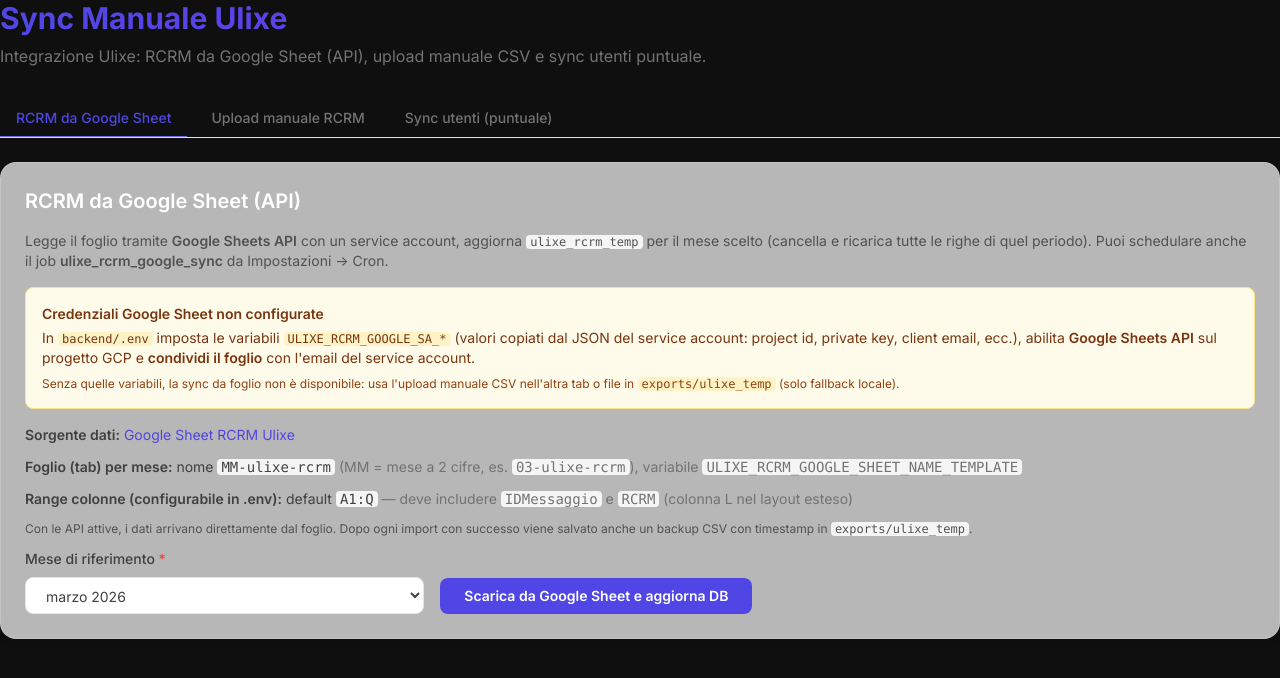
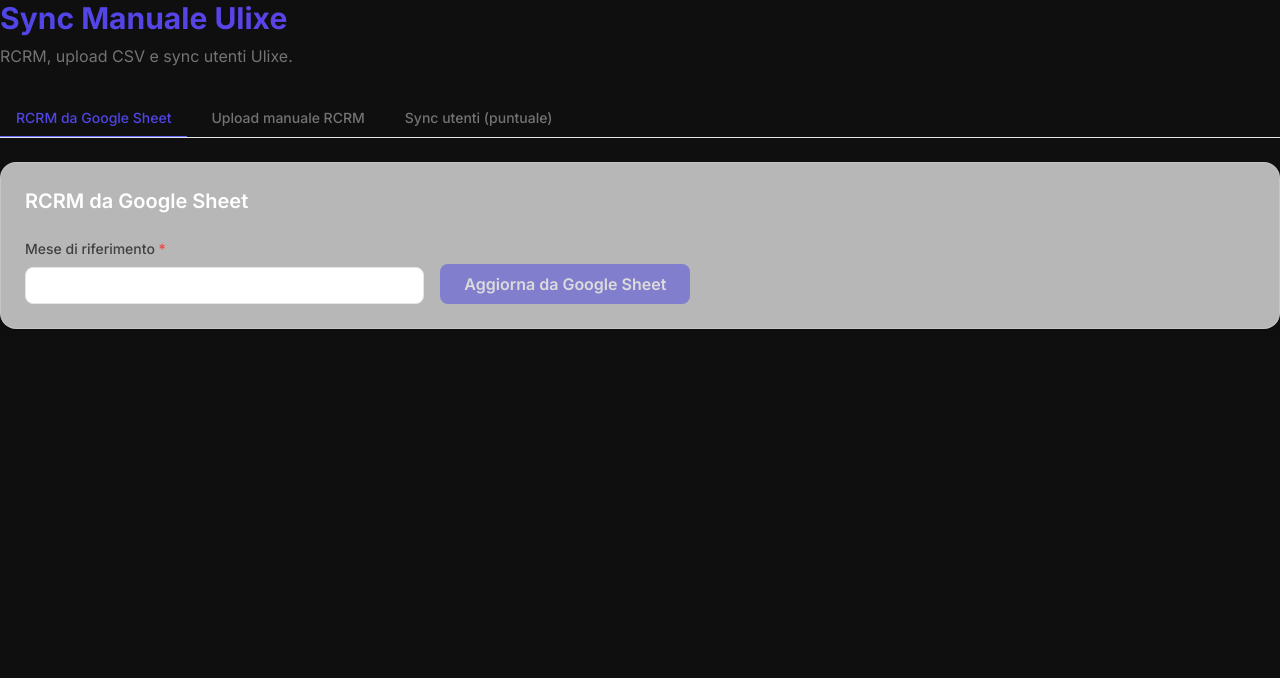
Before and after one commit to giorgio-triboo/adv-journey, a Python web app: template frontend/templates/settings_ulixe_sync.html in a window 1280 px wide. Shown: the top 678 px of the page. Run offline with Jinja, Linux system fonts and the light colour scheme; the template is opened without the code that fills it, so the values that code supplies are empty; some libraries are stand-ins or nearby versions.

Commit message:
ui: semplifica settings Ulixe — meno testo tecnico, solo form essenziali
- Tab RCRM Google: titolo, mese, pulsante (disabilitato se non configurato)
- Upload e sync utenti: rimossi paragrafi e box .env; etichette più brevi

Made-with: Cursor

```diff
--- a/frontend/templates/settings_ulixe_sync.html
+++ b/frontend/templates/settings_ulixe_sync.html
@@ -4,7 +4,7 @@
 <div class="animate-fadeInUp">
     <div class="mb-8">
         <h1 class="text-3xl font-bold gradient-text">Sync Manuale Ulixe</h1>
-        <p class="text-neutral-500 mt-2">Integrazione Ulixe: RCRM da Google Sheet (API), upload manuale CSV e sync utenti puntuale.</p>
+        <p class="text-neutral-500 mt-2">RCRM, upload CSV e sync utenti Ulixe.</p>
     </div>
 
     <!-- Tabs: flex-nowrap + scroll orizzontale così le 3 tab restano sempre accessibili -->
@@ -37,61 +37,11 @@
         </nav>
     </div>
 
-    <!-- TAB 1: Scraping automatico -->
+    <!-- TAB 1: RCRM da Google Sheet -->
     <div id="ulixe-tab-scraping" class="space-y-4">
         <div class="glass-card p-6 mb-6">
-            <h2 class="text-xl font-semibold mb-4">RCRM da Google Sheet (API)</h2>
-            <p class="text-sm text-neutral-600 mb-4">
-                Legge il foglio tramite <span class="font-semibold">Google Sheets API</span> con un service account,
-                aggiorna <code class="bg-neutral-100 px-1 rounded text-xs">ulixe_rcrm_temp</code> per il mese scelto
-                (cancella e ricarica tutte le righe di quel periodo). Puoi schedulare anche il job
-                <span class="font-semibold">ulixe_rcrm_google_sync</span> da Impostazioni → Cron.
-            </p>
-            {% if not google_rcrm_configured %}
-            <div class="mb-4 p-4 rounded-lg bg-amber-50 border border-amber-200 text-amber-900 text-sm">
-                <p class="font-semibold mb-1">Credenziali Google Sheet non configurate</p>
-                <p class="mb-2">
-                    In <code class="bg-amber-100 px-1 rounded text-xs">backend/.env</code> imposta le variabili
-                    <code class="bg-amber-100 px-1 rounded text-xs">ULIXE_RCRM_GOOGLE_SA_*</code>
-                    (valori copiati dal JSON del service account: project id, private key, client email, ecc.),
-                    abilita <span class="font-semibold">Google Sheets API</span> sul progetto GCP e
-                    <span class="font-semibold">condividi il foglio</span> con l&apos;email del service account.
-                </p>
-                <p class="text-xs text-amber-800">
-                    Senza quelle variabili, la sync da foglio non è disponibile: usa l&apos;upload manuale CSV nell&apos;altra tab o file in <code class="bg-amber-100 px-1 rounded">exports/ulixe_temp</code> (solo fallback locale).
-                </p>
-            </div>
-            {% endif %}
-            <div class="space-y-3 text-sm text-neutral-700">
-                <div>
-                    <span class="font-semibold">Sorgente dati:</span>
-                    <a href="https://docs.google.com/spreadsheets/d/19pQMgXp9IqzDxFsE7lBIiLZig5bMYCIOvbRJcZGfGtc/edit?gid=1885924564#gid=1885924564"
-                       target="_blank"
-                       rel="noopener noreferrer"
-                       class="text-indigo-600 hover:underline break-all">
-                        Google Sheet RCRM Ulixe
-                    </a>
-                </div>
-                <div>
-                    <span class="font-semibold">Foglio (tab) per mese:</span>
-                    nome <code class="bg-neutral-100 px-1 rounded">MM-ulixe-rcrm</code>
-                    <span class="text-neutral-500">(MM = mese a 2 cifre, es. <code class="bg-neutral-100 px-1 rounded">03-ulixe-rcrm</code>), variabile <code class="bg-neutral-100 px-1 rounded">ULIXE_RCRM_GOOGLE_SHEET_NAME_TEMPLATE</code></span>
-                </div>
-                <div>
-                    <span class="font-semibold">Range colonne (configurabile in .env):</span>
-                    default <code class="bg-neutral-100 px-1 rounded">A1:Q</code>
-                    <span class="text-neutral-500">— deve includere <code class="bg-neutral-100 px-1 rounded">IDMessaggio</code> e <code class="bg-neutral-100 px-1 rounded">RCRM</code> (colonna L nel layout esteso)</span>
-                </div>
-                {% if google_rcrm_configured %}
-                <div class="text-xs text-green-800 bg-green-50 border border-green-100 rounded px-3 py-2">
-                    Service account configurato: la sync userà le API Google (fallback su file locali solo se disabiliti le credenziali).
-                </div>
-                {% endif %}
-                <form id="ulixeRcrmAutoSyncForm" class="mt-4 space-y-3">
-                    <p class="text-xs text-neutral-600">
-                        Con le API attive, i dati arrivano direttamente dal foglio. Dopo ogni import con successo viene salvato anche un backup CSV con timestamp in
-                        <code class="bg-neutral-100 px-1 rounded">exports/ulixe_temp</code>.
-                    </p>
+            <h2 class="text-xl font-semibold mb-6">RCRM da Google Sheet</h2>
+            <form id="ulixeRcrmAutoSyncForm" class="space-y-4">
                 <div class="grid grid-cols-1 md:grid-cols-3 gap-4 items-end">
                     <div>
                         <label class="block text-sm font-medium text-neutral-700 mb-2">
@@ -106,32 +56,26 @@
                             <!-- Opzioni valorizzate via JS -->
                         </select>
                     </div>
-                        <div class="flex flex-col gap-2 md:col-span-2">
-                            <div class="flex flex-wrap items-center gap-4">
+                    <div class="flex flex-wrap items-center gap-4 md:col-span-2">
                         <button
                             type="submit"
-                                class="px-6 py-2 bg-indigo-600 text-white font-semibold rounded-lg hover:bg-indigo-700 transition-all"
+                            class="px-6 py-2 bg-indigo-600 text-white font-semibold rounded-lg hover:bg-indigo-700 transition-all disabled:opacity-50 disabled:cursor-not-allowed"
+                            {% if not google_rcrm_configured %}disabled title="Sincronizzazione non configurata"{% endif %}
                         >
-                                Scarica da Google Sheet e aggiorna DB
+                            Aggiorna da Google Sheet
                         </button>
                         <span id="ulixeRcrmAutoSyncStatus" class="text-xs text-neutral-500"></span>
-                            </div>
                     </div>
                 </div>
                 <div id="ulixeRcrmAutoSyncResult" class="hidden mt-3 text-xs"></div>
             </form>
         </div>
     </div>
-    </div>
 
     <!-- TAB 2: Upload manuale -->
     <div id="ulixe-tab-upload" class="hidden space-y-4">
         <div class="glass-card p-6 mb-6">
-            <h2 class="text-xl font-semibold mb-4">Upload RCRM mensile (Ulixe)</h2>
-            <p class="text-sm text-neutral-600 mb-4">
-                Carica il file RCRM Ulixe per un mese specifico. Il caricamento <span class="font-semibold">sovrascrive completamente</span>
-                i dati esistenti per il mese selezionato per evitare duplicazioni.
-            </p>
+            <h2 class="text-xl font-semibold mb-6">Upload RCRM mensile</h2>
 
             <form id="ulixeRcrmUploadForm" class="space-y-4" enctype="multipart/form-data">
                 <div class="grid grid-cols-1 md:grid-cols-2 gap-4">
@@ -146,13 +90,10 @@
                             class="w-full px-4 py-2 rounded-lg border border-neutral-200 focus:ring-2 focus:ring-indigo-500 outline-none"
                             required
                         />
-                        <p class="text-xs text-neutral-500 mt-1">
-                            Esempio: 2026-03 per il file <code class="bg-neutral-100 px-1 rounded">rcrm-0326.csv</code>.
-                        </p>
                     </div>
                     <div>
                         <label class="block text-sm font-medium text-neutral-700 mb-2">
-                            File RCRM Ulixe (CSV) <span class="text-red-500">*</span>
+                            File CSV <span class="text-red-500">*</span>
                         </label>
                         <input
                             type="file"
@@ -162,10 +103,6 @@
                             class="w-full text-sm text-neutral-700"
                             required
                         />
-                        <p class="text-xs text-neutral-500 mt-1">
-                            Usa il template come <code class="bg-neutral-100 px-1 rounded">rcrm-0326.csv</code> con colonne
-                            <code>IDMessaggio</code> e <code>RCRM</code>.
-                        </p>
                     </div>
                 </div>
 
@@ -192,33 +129,20 @@
 
     <!-- TAB 3: Sync utenti puntuale -->
     <div id="ulixe-tab-sync" class="hidden space-y-4">
-        {% if not ulixe_configured %}
-        <div class="glass-card mb-6 p-4 bg-red-50 border-l-4 border-red-400">
-            <h3 class="font-semibold text-red-900 mb-2">⚠️ Credenziali Ulixe non configurate</h3>
-            <p class="text-sm text-red-700">
-                Le credenziali Ulixe non sono configurate nel file <code class="bg-red-100 px-2 py-1 rounded">.env</code>.
-                Configura <code>ULIXE_USER</code>, <code>ULIXE_PASSWORD</code> e <code>ULIXE_WSDL</code> per abilitare il sync.
-            </p>
-        </div>
-        {% endif %}
-
         <div class="glass-card p-6 mb-6">
-            <h2 class="text-xl font-semibold mb-4">Sincronizzazione User ID</h2>
+            <h2 class="text-xl font-semibold mb-6">Sync utenti</h2>
 
             <form id="ulixeSyncForm" class="space-y-4">
                 <div>
                     <label class="block text-sm font-medium text-neutral-700 mb-2">
-                        User ID Ulixe <span class="text-red-500">*</span>
+                        User ID <span class="text-red-500">*</span>
                     </label>
                     <textarea
                         id="userIdsInput"
                         rows="5"
-                        placeholder="Inserisci gli user_id, uno per riga (max 10)&#10;Esempio:&#10;12345&#10;67890"
+                        placeholder="Uno per riga, max 10"
                         class="w-full px-4 py-2 rounded-lg border border-neutral-200 focus:ring-2 focus:ring-indigo-500 outline-none"
                         required></textarea>
-                    <p class="text-xs text-neutral-500 mt-1">
-                        Inserisci gli user_id (external_user_id) delle lead da sincronizzare, uno per riga. Massimo 10 user_id per volta.
-                    </p>
                     <p class="text-xs text-neutral-500 mt-1" id="userIdsCount">
                         <span id="currentCount">0</span> / 10 user_id inseriti
                     </p>
@@ -228,8 +152,8 @@
                     <button
                         type="submit"
                         class="px-6 py-2 bg-indigo-600 text-white font-semibold rounded-lg hover:bg-indigo-700 transition-all disabled:opacity-50 disabled:cursor-not-allowed"
-                        {% if not ulixe_configured %}disabled{% endif %}>
-                        Avvia Sync
+                        {% if not ulixe_configured %}disabled title="Sync non configurato"{% endif %}>
+                        Avvia sync
                     </button>
                     <button
                         type="button"
@@ -243,8 +167,7 @@
 
         {% if leads_examples %}
         <div class="glass-card p-6">
-            <h2 class="text-xl font-semibold mb-4">Esempi di User ID disponibili</h2>
-            <p class="text-sm text-neutral-600 mb-4">Clicca su un user_id per copiarlo nel form sopra.</p>
+            <h2 class="text-lg font-semibold mb-4">Esempi</h2>
 
             <div class="grid grid-cols-1 md:grid-cols-2 lg:grid-cols-3 gap-3">
                 {% for lead in leads_examples %}
@@ -658,7 +581,7 @@ if (rcrmForm) {
     } finally {
         if (submitButton) {
             submitButton.disabled = false;
-            submitButton.textContent = 'Avvia Sync';
+            submitButton.textContent = 'Avvia sync';
         }
     }
     });
```
Lines whose indentation alone changed are shown as unchanged.
